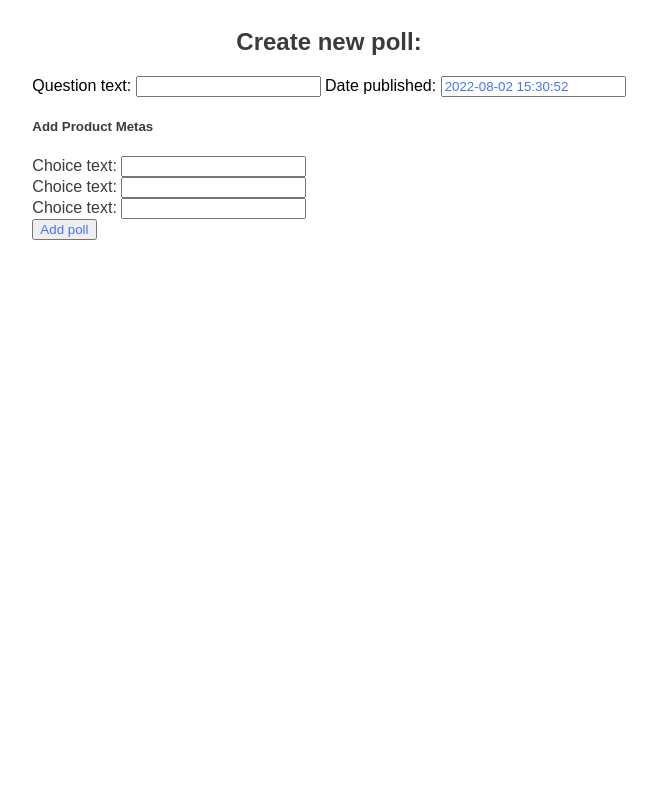
After one commit to oskari83/CyberSecurityBaseProject, a Django app: page /polls/addpoll/ in a window 1280 px wide. The commit adds this page. Shown: the whole page, without its empty margins (311-968 px from the left). Run offline with Django 4.2, Linux system fonts and the light colour scheme.

Commit message:
working poll creation

```diff
--- a/cybersecurityproject/cybersecurityproject/urls.py
+++ b/cybersecurityproject/cybersecurityproject/urls.py
@@ -15,8 +15,10 @@ Including another URLconf
 """
 from django.urls import path, include
 from django.contrib import admin
+from django.shortcuts import redirect
 
 urlpatterns = [
+    path('', lambda req: redirect('/polls/')),
     path('polls/', include('polls.urls')),
     path('admin/', admin.site.urls),
 ]
--- /dev/null
+++ b/cybersecurityproject/polls/forms.py
@@ -0,0 +1,37 @@
+from django import forms
+from . import models
+from django.contrib.auth.forms import UserCreationForm, UserModel
+from django.contrib.auth import password_validation
+from django.forms import inlineformset_factory
+
+class UserRegistrationForm(UserCreationForm):
+    email = None
+    password = None
+
+    class Meta:
+        model = UserModel
+        fields = ("username","password")
+
+class AddPoll(forms.ModelForm):
+    class Meta:
+        model = models.Question
+        fields = ['question_text','pub_date']
+
+class AddChoice(forms.ModelForm):
+    class Meta:
+        model = models.Choice
+        fields = ['choice_text']
+
+QuestionMetaInlineFormset = inlineformset_factory(
+    models.Question,
+    models.Choice,
+    form=AddChoice,
+    extra=3,
+    # max_num=5,
+    # fk_name=None,
+    # fields=None, exclude=None, can_order=False,
+    # can_delete=True, max_num=None, formfield_callback=None,
+    # widgets=None, validate_max=False, localized_fields=None,
+    # labels=None, help_texts=None, error_messages=None,
+    # min_num=None, validate_min=False, field_classes=None
+)
--- a/cybersecurityproject/polls/models.py
+++ b/cybersecurityproject/polls/models.py
@@ -8,7 +8,11 @@ class Question(models.Model):
     def __str__(self):
         return self.question_text
     def was_published_recently(self):
-        return self.pub_date>=timezone.now() - datetime.timedelta(days=1)
+        now = timezone.now()
+        return now - datetime.timedelta(days=1) <= self.pub_date <= now
+    was_published_recently.admin_order_field = 'pub_date'
+    was_published_recently.boolean = True
+    was_published_recently.short_description = 'Published recently?'
 
 class Choice(models.Model):
     question = models.ForeignKey(Question, on_delete=models.CASCADE)
--- /dev/null
+++ b/cybersecurityproject/polls/static/polls/style.css
@@ -0,0 +1,71 @@
+* {
+    font-family: Arial, Helvetica, sans-serif !important;
+}
+
+li a {
+    color: rgb(71, 114, 253);
+    text-decoration: none;
+    font-family: Arial, Helvetica, sans-serif;
+}
+
+li {
+    color: rgb(71, 114, 253);
+    padding: 15px;
+    font-family: Arial, Helvetica, sans-serif;
+}
+
+ul {
+    padding: 30px;
+}
+
+h1 {
+    color: rgb(59, 59, 59);
+    font-family: Arial, Helvetica, sans-serif;
+}
+
+.labelText{
+    color: rgb(59, 59, 59);
+    font-family: Arial, Helvetica, sans-serif;
+}
+
+h5 {
+    color: rgb(59, 59, 59);
+    font-family: Arial, Helvetica, sans-serif;
+}
+
+h2 {
+    color: rgb(59, 59, 59);
+    font-family: Arial, Helvetica, sans-serif;
+}
+
+input {
+    color: rgb(71, 114, 253);
+    font-family: Arial, Helvetica, sans-serif;
+}
+
+label {
+    font-family: Arial, Helvetica, sans-serif;
+    color: rgb(0, 0, 0);
+}
+
+a {
+    color: rgb(99, 99, 99);
+    text-decoration: none;
+    font-family: Arial, Helvetica, sans-serif;
+    font-weight: bold;
+    border: 2px solid gray;
+    padding: 10 10 10 10;
+}
+
+a:hover {
+    background-color: rgb(122, 153, 255);
+}
+
+.mainbox {
+    display: flex;
+    flex-direction: column;
+    align-items: center;
+    justify-content: center;
+    padding: auto;
+    margin: auto;
+}
--- /dev/null
+++ b/cybersecurityproject/polls/templates/polls/add_poll.html
@@ -0,0 +1,22 @@
+{% load static %}
+<link rel="stylesheet" type="text/css" href="{% static 'polls/style.css' %}">
+
+{% block content %}
+<div class="mainbox">
+    <h2>Create new poll:</h2>
+
+    <form action="{% url 'polls:add_poll' %}" method="post">
+    {% csrf_token %}
+    {{form}}
+    <h5>Add Product Metas</h5>
+        {{ product_meta_formset.non_form_errors }}
+        {{ product_meta_formset.management_form }}
+        {% for form in product_meta_formset %}
+        <div class="labelText">
+            <div class="labelText">{{form.choice_text.label}}: {{ form.choice_text }}</div>
+        </div>
+        {% endfor %}
+    <input type="submit" value="Add poll">
+    </form>
+</div>
+{% endblock %}
--- a/cybersecurityproject/polls/templates/polls/detail.html
+++ b/cybersecurityproject/polls/templates/polls/detail.html
@@ -1,3 +1,7 @@
+{% load static %}
+<link rel="stylesheet" type="text/css" href="{% static 'polls/style.css' %}">
+
+<div class="mainbox">
     <h1>{{ question.question_text }}</h1>
 
     {% if error_message %}<p><strong>{{ error_message }}</strong></p>{% endif %}
@@ -10,3 +14,4 @@
         {% endfor %}
         <input type="submit" value="Vote">
     </form>
+</div>
--- a/cybersecurityproject/polls/urls.py
+++ b/cybersecurityproject/polls/urls.py
@@ -8,4 +8,5 @@ urlpatterns = [
     path('<int:question_id>/', views.detail, name='detail'),
     path('<int:question_id>/results/', views.results, name='results'),
     path('<int:question_id>/vote/', views.vote, name='vote'),
+    path('addpoll/', views.add_poll, name='add_poll')
 ]
--- a/cybersecurityproject/polls/views.py
+++ b/cybersecurityproject/polls/views.py
@@ -1,7 +1,9 @@
 from django.http import HttpResponseRedirect
-from django.shortcuts import get_object_or_404, render
+from django.shortcuts import get_object_or_404, render, redirect
 from django.urls import reverse
 from django.views import generic
+from . import forms
+from django.utils import timezone
 
 from .models import Choice, Question
 
@@ -31,3 +33,20 @@ def vote(request, question_id):
         selected_choice.votes+=1
         selected_choice.save()
         return HttpResponseRedirect(reverse('polls:results', args=(question.id,)))
+
+def add_poll(request):
+    if request.method == 'POST':
+        form = forms.AddPoll(request.POST)
+        formset = forms.QuestionMetaInlineFormset(request.POST)
+        if form.is_valid() and formset.is_valid():
+            curForm = form.save(commit=False)
+            curForm.save()
+            pollMetas = formset.save(commit=False)
+            for meta in pollMetas:
+                meta.question = curForm
+                meta.save()
+            return redirect('polls:index')
+    else:
+        form = forms.AddPoll(initial={'pub_date': timezone.now()})
+        product_meta_formset=forms.QuestionMetaInlineFormset()
+    return render(request, 'polls/add_poll.html', {'form':form, 'product_meta_formset': product_meta_formset})
```
Also changed, not shown: cybersecurityproject/polls/admin.py (+16 -2 lines), cybersecurityproject/polls/templates/polls/index.html (+12 -4 lines), cybersecurityproject/polls/templates/polls/results.html (+12 -7 lines), README.md, cybersecurityproject/db.sqlite3. Lines whose indentation alone changed are shown as unchanged.
